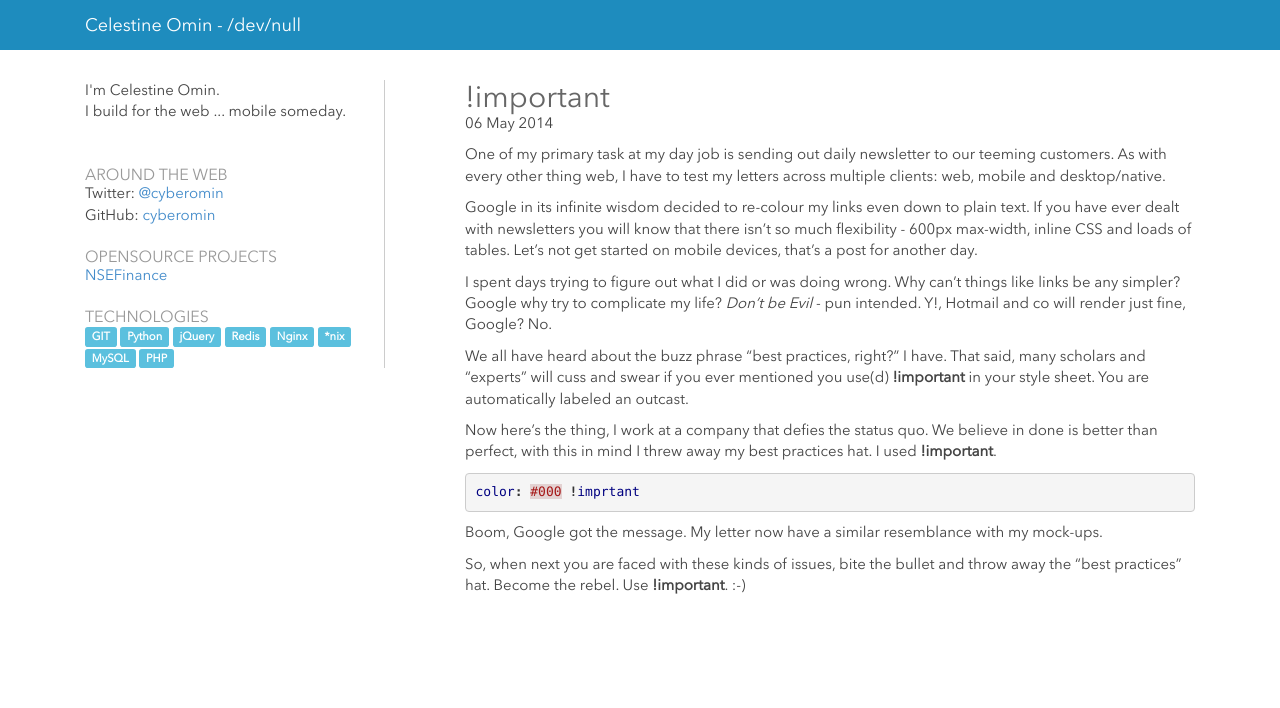
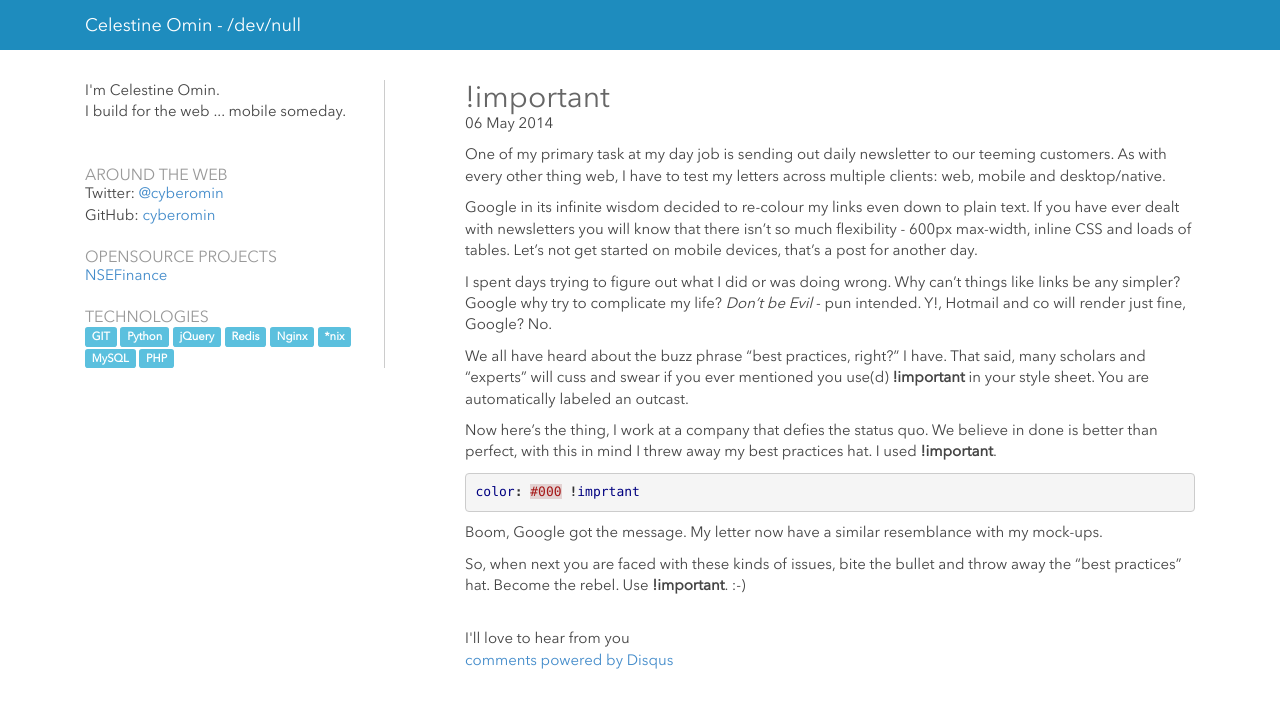
Before and after one commit to cyberomin/cyberomin.github.io, a Jekyll site: the page built from _posts/2014-05-06-important.markdown, in a window 1280 px wide. Shown: the top 708 px of the page. Built offline with Jekyll 4.4.1, drawn with Linux system fonts in a browser that asks for light colours; some web fonts are replaced; Markdown is read by kramdown in place of the engine named in the settings; comment, search, counter and statistics services are not loaded; some of the changed lines change nothing that is shown.

Commit message:
Added disqus

```diff
--- a/_layouts/post.html
+++ b/_layouts/post.html
@@ -7,3 +7,39 @@
 <div class="post">
 {{ content }}
 </div>
+
+<p></p><br>
+	I'll love to hear from you<br>
+	<div id="disqus_thread"></div>
+    <script type="text/javascript">
+        /* * * CONFIGURATION VARIABLES: EDIT BEFORE PASTING INTO YOUR WEBPAGE * * */
+        var disqus_shortname = 'cyberomin'; // required: replace example with your forum shortname
+
+        /* * * DON'T EDIT BELOW THIS LINE * * */
+        (function() {
+            var dsq = document.createElement('script'); dsq.type = 'text/javascript'; dsq.async = true;
+            dsq.src = '//' + disqus_shortname + '.disqus.com/embed.js';
+            (document.getElementsByTagName('head')[0] || document.getElementsByTagName('body')[0]).appendChild(dsq);
+        })();
+    </script>
+    <noscript>Please enable JavaScript to view the <a href="http://disqus.com/?ref_noscript">comments powered by Disqus.</a></noscript>
+    <a href="http://disqus.com" class="dsq-brlink">comments powered by <span class="logo-disqus">Disqus</span></a>
+
+		</div>
+	</div>
+
+	<script src="/js/jquery.js"></script>
+	<script src="/js/bootstrap.min.js"></script>
+
+	<script type="text/javascript">
+	    /* * * CONFIGURATION VARIABLES: EDIT BEFORE PASTING INTO YOUR WEBPAGE * * */
+	    var disqus_shortname = 'cyberomin'; // required: replace example with your forum shortname
+
+	    /* * * DON'T EDIT BELOW THIS LINE * * */
+	    (function (){
+	        var s = document.createElement('script'); s.async = true;
+	        s.type = 'text/javascript';
+	        s.src = '//' + disqus_shortname + '.disqus.com/count.js';
+	        (document.getElementsByTagName('HEAD')[0] || document.getElementsByTagName('BODY')[0]).appendChild(s);
+	    }());
+    </script>
```
